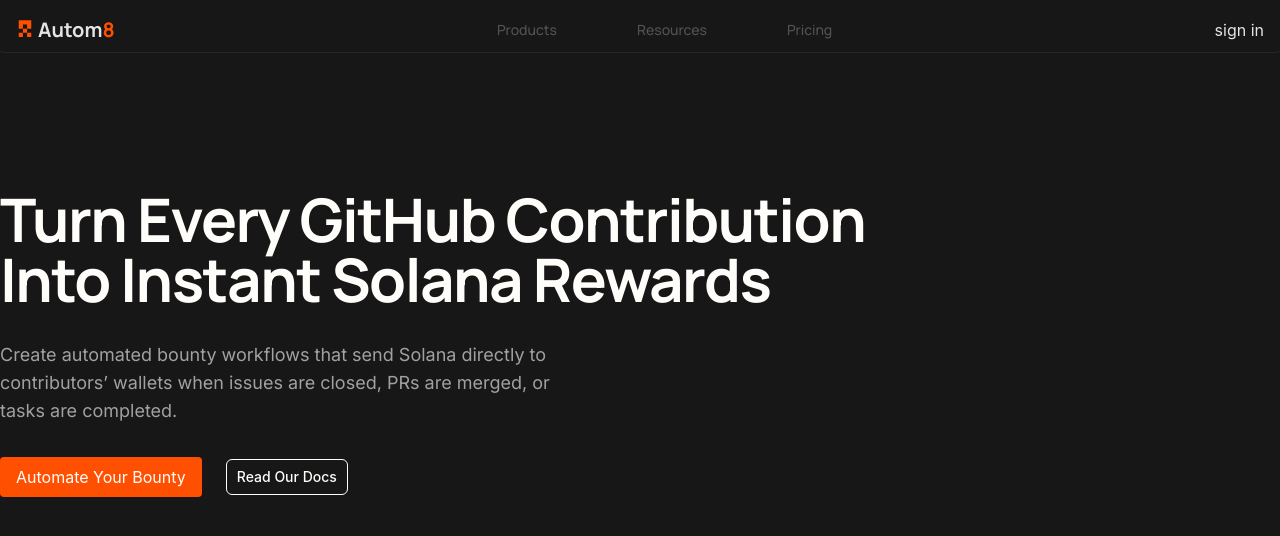
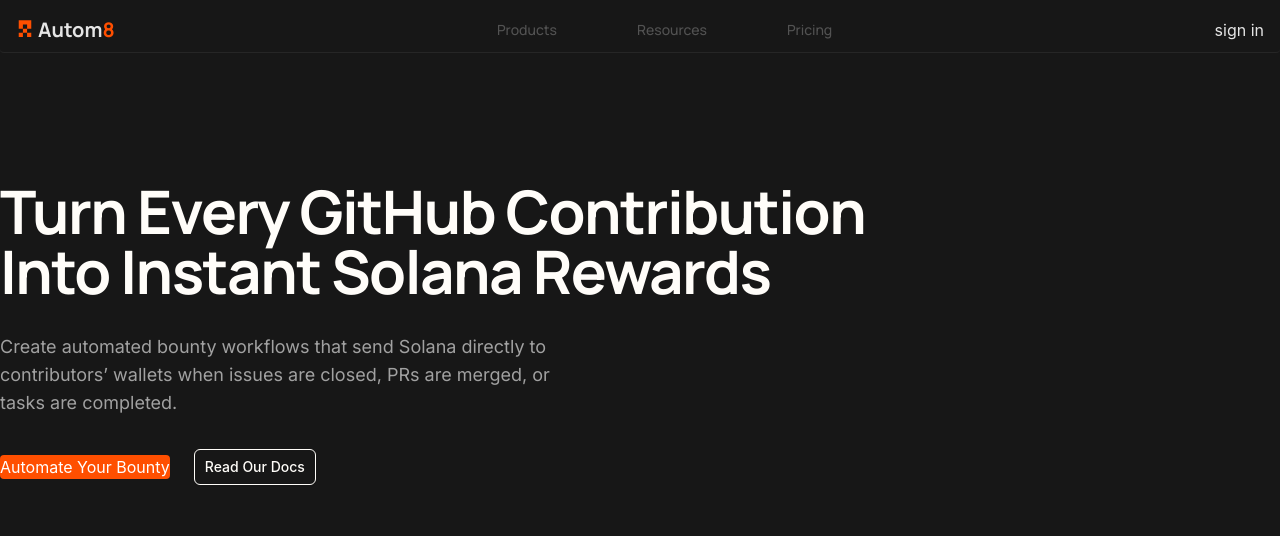
Before and after one commit to HeyAdin/autom8, a Next.js app in the folder apps/primary-frontend/: page / in a window 1280 px wide. Shown: the top 536 px of the page. Built offline with nearby package versions, Linux system fonts and the light colour scheme; no server answers.

Commit message:
formatted code

```diff
--- a/apps/primary-frontend/components/button.tsx
+++ b/apps/primary-frontend/components/button.tsx
@@ -1,11 +1,14 @@
+"use client"
 import React from "react"
 import { cn } from "../lib/utils"
 import { cva, type VariantProps } from "class-variance-authority"
 import { Slot } from "radix-ui"
+import { useSession } from "next-auth/react"
 
-interface ButtonProps extends React.ButtonHTMLAttributes<HTMLButtonElement>{
+interface ButtonProps extends React.ButtonHTMLAttributes<HTMLButtonElement> {
     children: React.ReactNode,
     className?: string,
+    handleClick: ()=>void,
     variants?: "primary" | "secondary"
 }
 
@@ -13,13 +16,16 @@
     children,
     className,
     variants = "primary",
+    handleClick,
     ...props
 }: ButtonProps) => {
     const variantClasses = {
         primary: "bg-[#ff4f00] text-white",
         secondary: "bg-gray-500 text-white"
     }
-    return <button className={cn("px-4 py-2 rounded-sm cursor-pointer",variantClasses[variants])} {...props}>
+    return <button
+    onClick={handleClick}
+    className={cn(className, "rounded-sm border-neutral-400", variantClasses[variants])} {...props}>
         {children}
     </button>
 }
--- a/apps/primary-frontend/components/hero.tsx
+++ b/apps/primary-frontend/components/hero.tsx
@@ -1,12 +1,15 @@
+"use client"
 import Link from "next/link"
 import { Button, Buttons } from "./button"
-import { Container } from "./container"
 import { Heading } from "./heading"
 import { Subheading } from "./subheading"
+import { useSession } from "next-auth/react"
+import { useRouter } from "next/navigation"
 
-export const Hero =()=>{
-    return <div className="pt-10 md:pt-20 lg:pt-32">
-        <Container>
+export const Hero = () => {
+    const {data:session,status} = useSession();
+    const router = useRouter();
+    return <div className="pt-10 md:pt-20 lg:pt-32 z-0">
         <Heading as="h1">
             Turn Every GitHub Contribution <br /> Into Instant Solana Rewards
         </Heading>
@@ -14,13 +17,20 @@
             Create automated bounty workflows that send Solana directly to contributors’ wallets when issues are closed, PRs are merged, or tasks are completed.
         </Subheading>
         <div className="flex items-center gap-6">
-                <Button className="shadow-brand cursor-pointer">
+            <Button
+            handleClick={()=>{
+                    if(session){
+                        router.push('/dashboard')
+                    }else{
+                        router.push('/signin')
+                    }
+                }}
+            className="shadow-brand cursor-pointer">
                 Automate Your Bounty
             </Button>
             <Buttons asChild variant='outline'>
                 <Link href='#'>Read Our Docs</Link>
             </Buttons>
         </div>
-        </Container>
     </div>
 }
```
Lines whose indentation alone changed are shown as unchanged.
